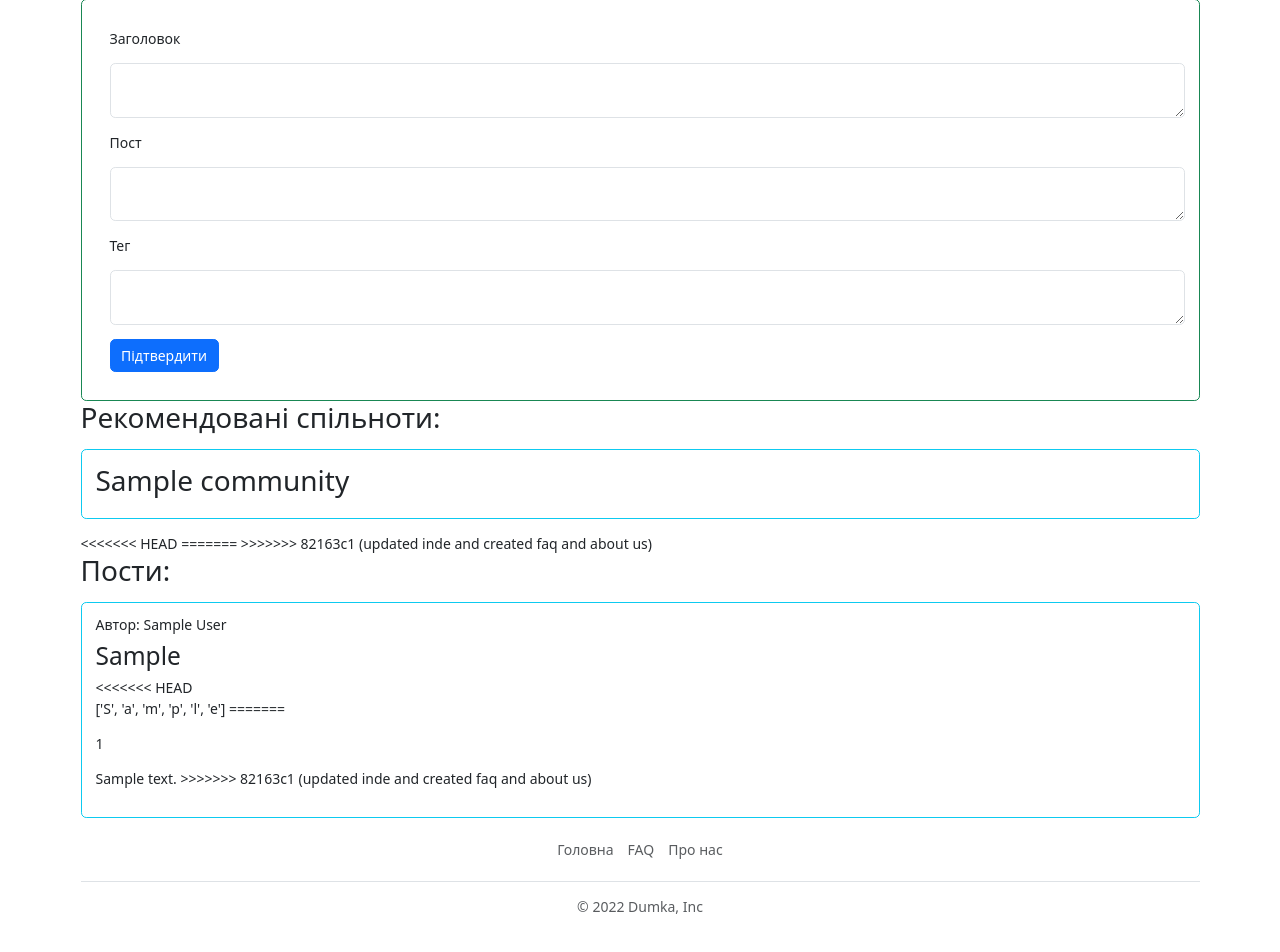
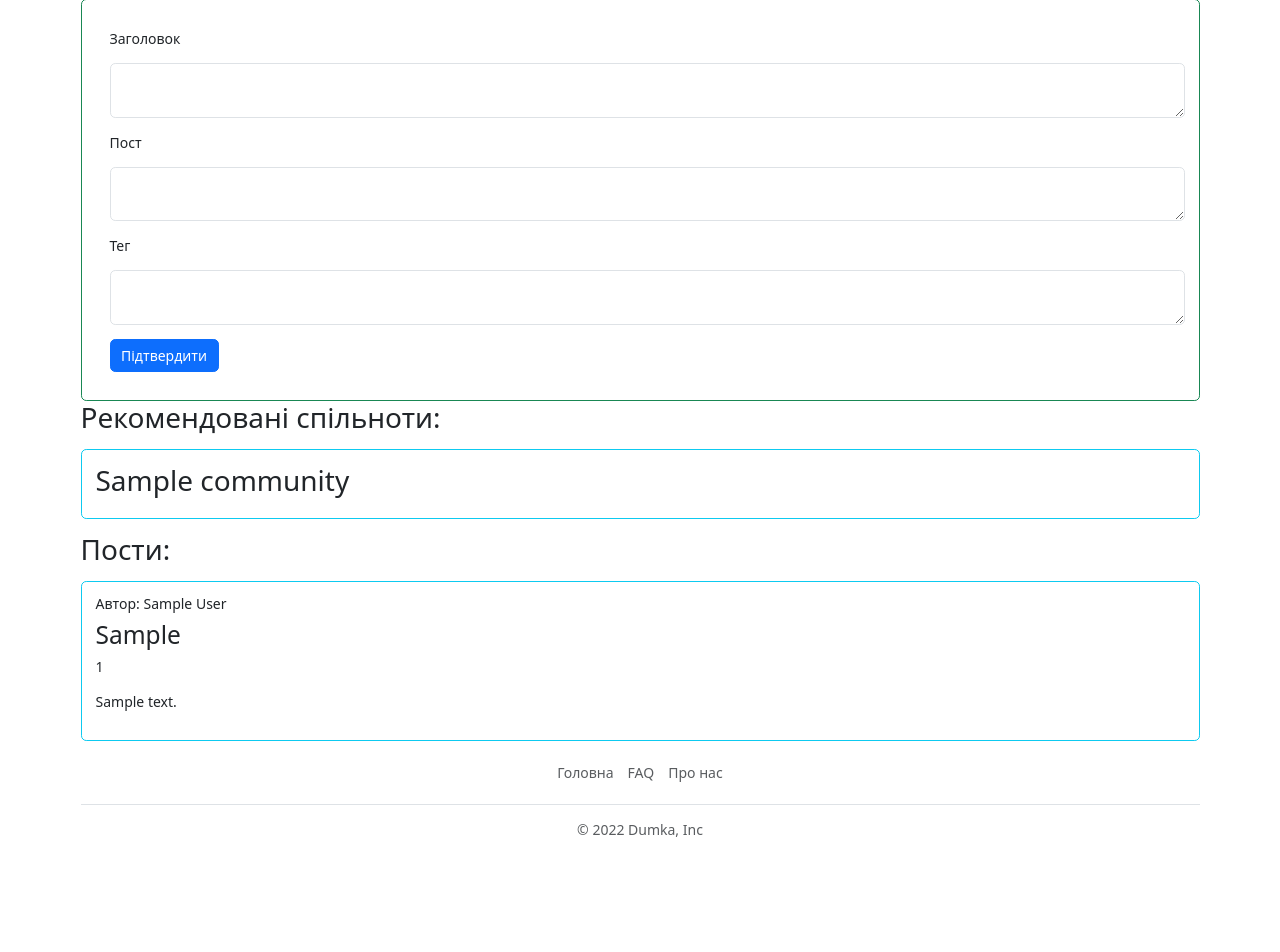
Before and after one commit to Fundi1330/Dumka, a Flask app: page / in a window 1280 px wide. Shown: the part 85-1037 px from the top of the page. After the commit the page ends 922 px from the top, so only its background shows below. Run offline with Flask 2, Linux system fonts and the light colour scheme; tables that the repository leaves empty hold one stand-in row (values such as "Sample post").

Commit message:
updated .gitignore

```diff
--- a/application/templates/index.html
+++ b/application/templates/index.html
@@ -28,10 +28,6 @@
             <div class="border border-info rounded p-3 my-3">
                 <h2 class="recomended__item">{{ community.name }}</h2>
             </div>
-<<<<<<< HEAD
-            <!-- <p class="recomended__item">comminity.desc</p> -->
-=======
->>>>>>> 82163c1 (updated inde and created faq and about us)
         {% endfor %}
     </section>
     <section class="posts">
@@ -40,14 +36,9 @@
             <div class="border border-info rounded p-3 my-3">
                 <h6>Автор: {{ post.author }}</h6>
                 <h3 class="post__header">{{ post.theme }}</h3>
-<<<<<<< HEAD
-                <p class="post__body">
-                    {{ post.tags }}
-=======
                 <p>{{ post.likes }}</p>
                 <p class="post__body">
                     {{ post.text }}
->>>>>>> 82163c1 (updated inde and created faq and about us)
                 </p>
             </div>
 
```
Also changed, not shown: 1 other file.
